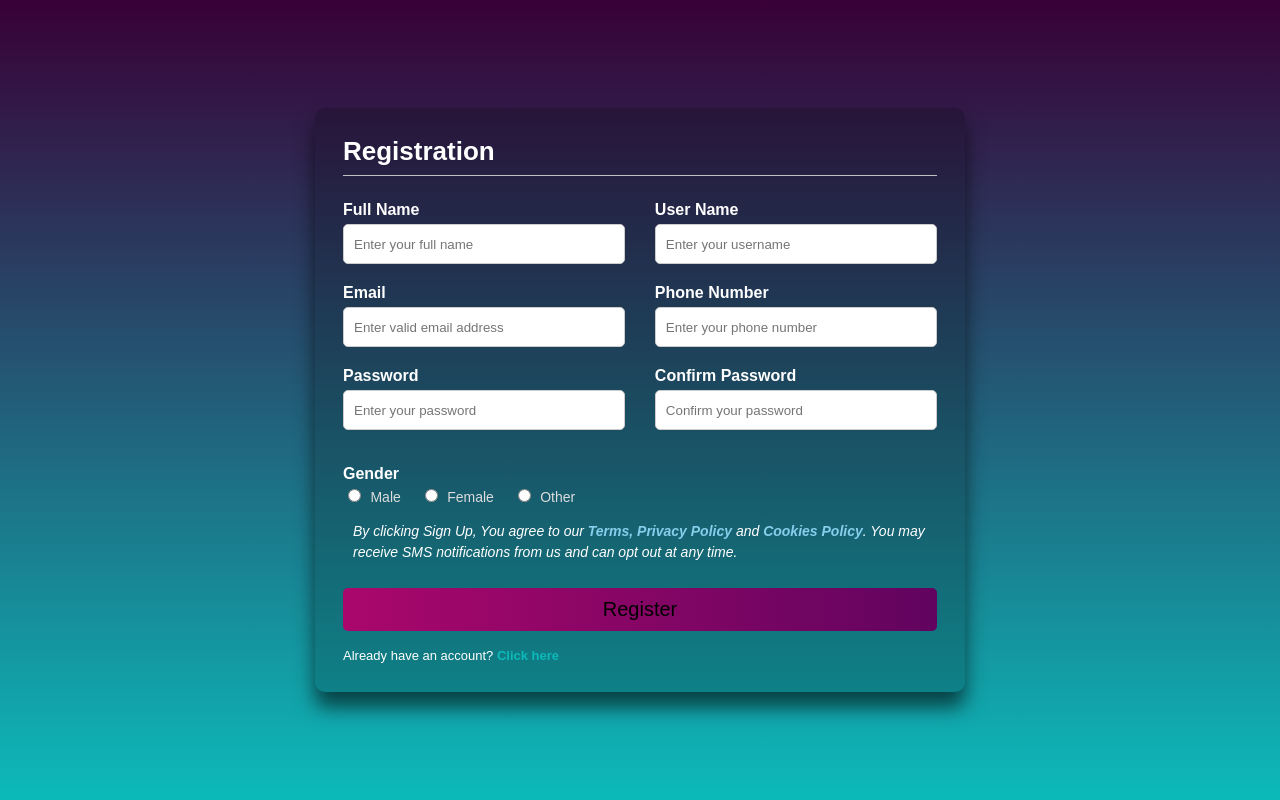
After one commit to bharat-l/student_CI, a CodeIgniter app: page /student/register in a window 1280 px wide. The commit adds this page. Run offline with CodeIgniter, Linux system fonts and the light colour scheme.

Commit message:
adding new files and modified design issues

```diff
--- a/application/controllers/LoginController.php
+++ b/application/controllers/LoginController.php
@@ -13,6 +13,7 @@ class LoginController extends CI_Controller {
     // Display the login page
     public function index() {
         $this->load->view('login_view'); // Load the login form view
+        // $this->load->view('register_view');
     }
 
     // Handle the login form submission
--- /dev/null
+++ b/application/controllers/Register.php
@@ -0,0 +1,50 @@
+<?php
+defined('BASEPATH') OR exit('No direct script access allowed');
+
+class Register extends CI_Controller {
+
+    public function __construct() {
+        parent::__construct();
+        $this->load->model('UserModel');
+    }
+
+    public function index() {
+        $this->load->view('register_view');
+    }
+
+    public function register_user() {
+        // Load form helper and library
+        $this->load->helper('url');
+        $this->load->library('form_validation');
+
+        // Set form validation rules
+        $this->form_validation->set_rules('name', 'Full Name', 'required');
+        $this->form_validation->set_rules('username', 'User Name', 'required');
+        $this->form_validation->set_rules('email', 'Email', 'required|valid_email');
+        $this->form_validation->set_rules('phnumber', 'Phone Number', 'required|numeric|exact_length[10]');
+        $this->form_validation->set_rules('password', 'Password', 'required');
+        $this->form_validation->set_rules('confpass', 'Confirm Password', 'required|matches[password]');
+        $this->form_validation->set_rules('gender', 'Gender', 'required');
+
+        if ($this->form_validation->run() == FALSE) {
+            // If validation fails, reload the registration page with errors
+            $this->load->view('register_view');
+        } else {
+            // If validation passes, prepare data for insertion
+            $data = array(
+                'name' => $this->input->post('name'),
+                'user_name' => $this->input->post('username'),
+                'email_address' => $this->input->post('email'),
+                'phone_number' => $this->input->post('phnumber'),
+                'password' => $this->input->post('password'),
+                'gender' => $this->input->post('gender')
+            );
+
+            if ($this->UserModel->register_user($data)) {
+                redirect('register?success=Registration successful');
+            } else {
+                redirect('register?error=Registration failed. Please try again.');
+            }
+        }
+    }
+}
--- a/application/models/UserModel.php
+++ b/application/models/UserModel.php
@@ -1,30 +1,17 @@
 <?php
 defined('BASEPATH') OR exit('No direct script access allowed');
+class Usermodel extends CI_Model {
+    public function authenticate($username_or_email, $password){
+        $hashed_password = md5($password);
+        $this->db->where("(user_name= '$username_or_email' OR email_address = '$username_or_email')",NULL,FALSE);
+        $this->db->where('password', $hashed_password);
+        $query = $this->db->get('register_user');
+        if($query->num_rows() == 1){
+            return $query->row_array();
+        }
+        else{
+            return false;
+        }
 
-class UserModel extends CI_Model {
-
-    // public function __construct() {
-    //     parent::__construct();
-    //     $this->load->database(); // Load the database
-    // }
-
-    // Function to authenticate the user
-    public function authenticate($username_or_email, $password) {
-        // Hash the password using md5 (consider using stronger hashing methods like password_hash)
-        $hashed_password = md5($password);
-
-        // Prepare the query to check for username or email and password match
-        $this->db->where('user_name', $username_or_email);
-        $this->db->or_where('email_address', $username_or_email);
-        $this->db->where('password', $hashed_password);
-
-        $query = $this->db->get('register_user');
-
-        // If a matching user is found, return user data
-        if ($query->num_rows() == 1) {
-            return $query->row_array(); // Return user data as an associative array
-        } else {
-            return false; // No match found
-        }
     }
 }
--- /dev/null
+++ b/application/views/register_view.php
@@ -0,0 +1,83 @@
+<!DOCTYPE html>
+<html lang="en">
+
+<head>
+    <title>Registration Page</title>
+    <meta charset="UTF-8">
+    <meta name="viewport" content="width=device-width, initial-scale=1.0">
+    <link href="<?= base_url('assets/css/register.css') ?>" rel="stylesheet">
+    <link rel="icon" type="image/x-icon" href="Amazon_icon.png">
+
+    <!-- <link href="https://cdn.jsdelivr.net/npm/bootstrap@5.3.0-alpha1/dist/css/bootstrap.min.css" rel="stylesheet"> -->
+</head>
+
+<body>
+    <div class="container">
+        <form action="<?php echo base_url('register/register_user'); ?>" method="POST" autocomplete="off">
+            <h2>Registration</h2>
+
+            <?php if ($this->input->get('error')): ?>
+                <p style="color: red;"><?php echo htmlspecialchars($this->input->get('error')); ?></p>
+            <?php elseif ($this->input->get('success')): ?>
+                <p style="color: green;"><?php echo htmlspecialchars($this->input->get('success')); ?></p>
+            <?php endif; ?>
+            <div class="content">
+                <div class="form-group">
+                    <label for="fname">Full Name</label>
+                    <input type="text" name="name" id="fname" placeholder="Enter your full name" required>
+                </div>
+                <div class="form-group">
+                    <label for="uname">User Name</label>
+                    <input type="text" name="username" id="uname" placeholder="Enter your username" required>
+                </div>
+                <div class="form-group">
+                    <label for="emailid">Email</label>
+                    <input type="email" name="email" id="emailid" placeholder="Enter valid email address" required>
+                </div>
+                <div class="form-group">
+                    <label for="phno">Phone Number</label>
+                    <input type="tel" name="phnumber" id="phno" maxlength="10" placeholder="Enter your phone number" required>
+                </div>
+                <div class="form-group">
+                    <label for="passw">Password</label>
+                    <input type="password" name="password" id="passw" placeholder="Enter your password" required>
+                </div>
+                <div class="form-group">
+                    <label for="confpass">Confirm Password</label>
+                    <input type="password" name="confpass" id="confpass" placeholder="Confirm your password" required>
+                </div>
+            </div>
+            <label class="gender-title">Gender</label>
+            <div class="gender-selection">
+                <input type="radio" name="gender" id="male" value="Male"> <label for="male"> Male </label>
+                <input type="radio" name="gender" id="female" value="Female"> <label for="female"> Female </label>
+                <input type="radio" name="gender" id="other" value="Other"> <label for="other"> Other </label>
+            </div>
+
+            <div class="para">
+                <p> By clicking Sign Up, You agree to our <a href="#">Terms, </a><a href="#"> Privacy Policy</a> and<a href="#"> Cookies Policy</a>. You may receive SMS notifications from us and can opt out at any time. </p>
+            </div>
+            <div class="registerbtn">
+                <button type="submit" id="registration">Register</button>
+            </div>
+            <div class="backlink">
+                <a href="loginController">Already have an account? <b>Click here</b></a>
+            </div>
+        </form>
+    </div>
+    <script src="https://code.jquery.com/jquery-3.7.1.min.js" crossorigin="anonymous"></script>
+    <script>
+        $(document).ready(function() {
+            $('#registration').on('click', function(event) {
+                event.preventDefault();
+                if ($('#passw').val() !== $('#confpass').val()) {
+                    alert("Passwords do not match");
+                } else {
+                    $(this).closest('form').submit();
+                }
+            });
+        });
+    </script>
+</body>
+
+</html>
--- /dev/null
+++ b/assets/css/register.css
@@ -0,0 +1,187 @@
+* {
+    padding: 0;
+    margin: 0;
+    font-family: sans-serif;
+    box-sizing: border-box;
+}
+
+body {
+    display: flex;
+    align-items: center;
+    justify-content: center;
+    height: 100vh;
+    background-image: linear-gradient(#380036, #0CBABA);
+}
+
+.container {
+    max-width: 650px;
+    padding: 28px;
+    margin: 0 28px;
+    border-radius: 10px;
+    overflow: hidden;
+    background-color: rgba(0, 0, 0, 0.2);
+    box-shadow: 0 15px 20px rgba(0, 0, 0, 0.6);
+}
+
+h2 {
+    font-size: 26px;
+    font-weight: bold;
+    text-align: left;
+    color: #fff;
+    padding-bottom: 8px;
+    border-bottom: 1px solid silver;
+
+}
+
+.content {
+    display: flex;
+    flex-wrap: wrap;
+    justify-content: space-between;
+    padding: 20px 0;
+}
+
+.form-group {
+    display: flex;
+    flex-wrap: wrap;
+    width: 50%;
+    padding-bottom: 15px;
+
+}
+
+.form-group:nth-child(2n) {
+    justify-content: end;
+}
+
+
+
+.form-group label,
+.gender-title {
+    width: 95%;
+    color: #fff;
+    font-weight: bold;
+    margin: 5px 0;
+}
+
+.gender-title {
+    font-size: 16px;
+}
+
+.form-group input {
+    height: 40px;
+    width: 95%;
+    padding: 0 10px;
+    border-radius: 5px;
+    border: 1px solid #ccc;
+    outline: none;
+}
+
+.form-group input:is(:focus, :valid) {
+    box-shadow: 0 3px 6px rgba(0, 0, 0, 0.2);
+}
+
+.gender-selection label {
+    padding: 0 20px 0 5px;
+    font-size: 14px;
+}
+
+.gender-selection {
+    color: gainsboro;
+    margin: 5px;
+}
+
+.gender-selection label,
+.gender-selection input {
+    cursor: pointer;
+}
+
+.para p {
+    font-size: 14px;
+    font-style: italic;
+    color: #fff;
+    margin: 5px 0;
+    padding: 10px;
+    line-height: 1.5;
+}
+
+.para a {
+    font-weight: bold;
+    text-decoration: none;
+    color: skyblue;
+}
+
+.para a:hover {
+    font-weight: bold;
+    text-decoration: underline;
+    color: #380036;
+}
+
+.registerbtn {
+    margin: 15px 0;
+}
+
+.registerbtn button {
+    width: 100%;
+    margin-top: 10px;
+    padding: 10px;
+    display: block;
+    font-size: 20px;
+    border: none;
+    border-radius: 5px;
+    background-image: linear-gradient(to right, #aa076b, #61045f);
+    cursor: pointer;
+    transition: 0.3%;
+
+}
+
+.registerbtn a {
+    text-decoration: none;
+    color: #fff;
+}
+
+.registerbtn button:hover {
+    background-image: linear-gradient(to right, #61045f, #aa076b);
+}
+.backlink a {
+    color: white;
+    text-decoration: none;
+    font-size: 13px;
+}
+.backlink a b{
+    color: #0CBABA;
+
+}
+.backlink a b:hover{
+    color: #61045f;
+    text-decoration: underline;
+}
+
+@media (max-width: 600px) {
+    .container {
+        min-width: 280px;
+    }
+
+    .content {
+        max-height: 380px;
+        overflow: auto;
+    }
+
+    .form-group {
+        margin-bottom: 12px;
+        width: 100%;
+    }
+
+    .form-group:nth-child(2n) {
+        justify-content: space-between;
+    }
+
+    .gender-selection {
+        display: flex;
+        justify-content: space-between;
+        width: 60%;
+    }
+
+    .content::-webkit-scrollbar {
+        width: 0;
+
+    }
+}
```
Also changed, not shown: application/models/RegisterModel.php (added, +24 -0 lines), application/models/StudentModel.php (+4 -4 lines), application/views/login_view.php (+128 -8 lines), assets/css/style.css (+15 -0 lines).
